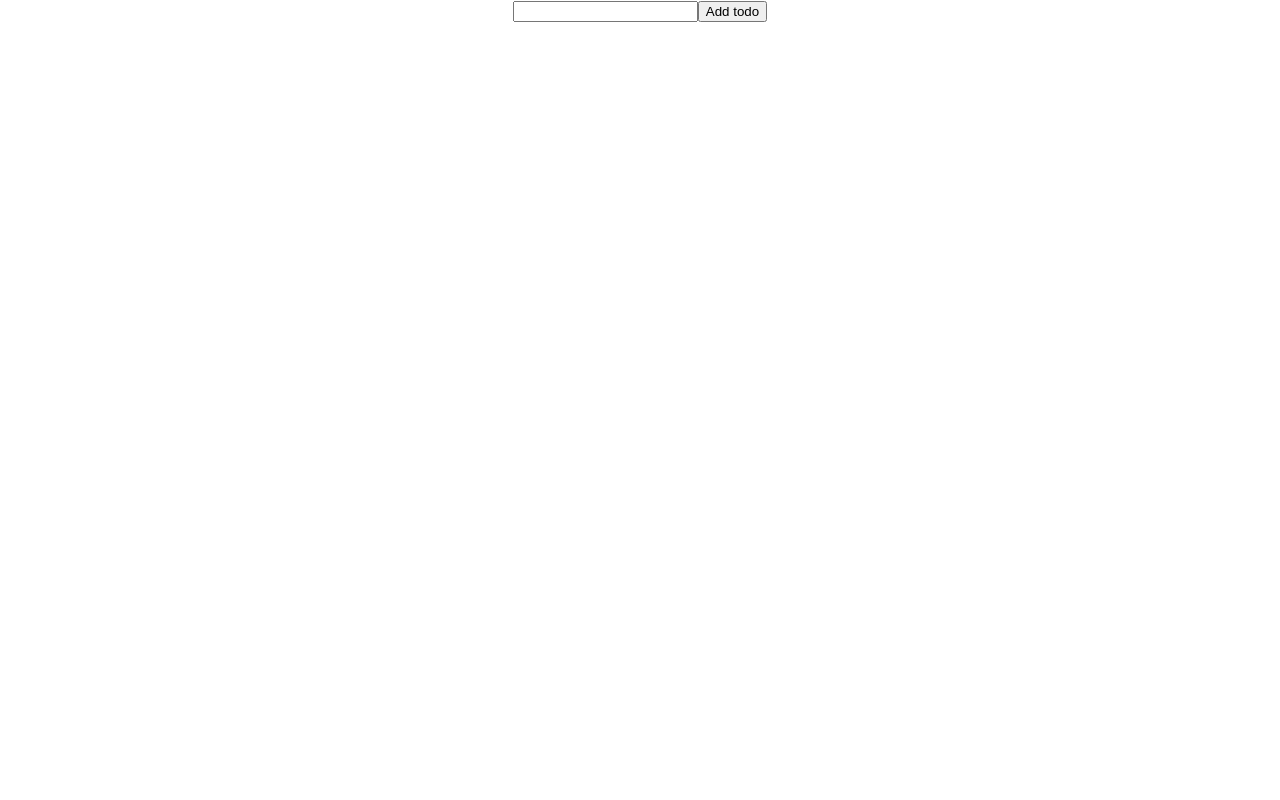
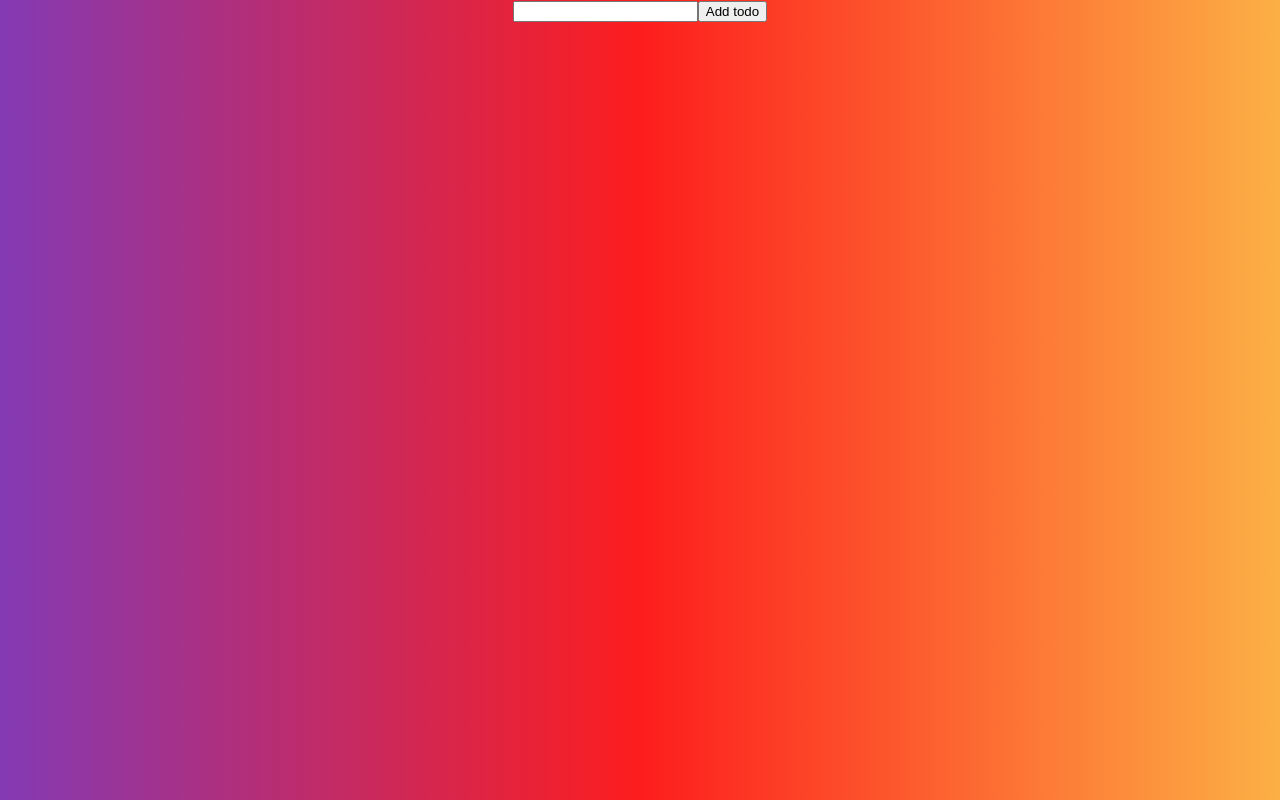
Before and after one commit to momonastia/react-redux-toolkit, a React (Create React App) app: page / in a window 1280 px wide. Built offline with nearby package versions, Linux system fonts and the light colour scheme.

Commit message:
Feat: background colore style

```diff
--- a/src/App.css
+++ b/src/App.css
@@ -1,3 +1,13 @@
+body {
+  background: rgb(131, 58, 180);
+  background: linear-gradient(
+    90deg,
+    rgba(131, 58, 180, 1) 0%,
+    rgba(253, 29, 29, 1) 50%,
+    rgba(252, 176, 69, 1) 100%
+  );
+}
+
 .App {
   text-align: center;
 }
```
